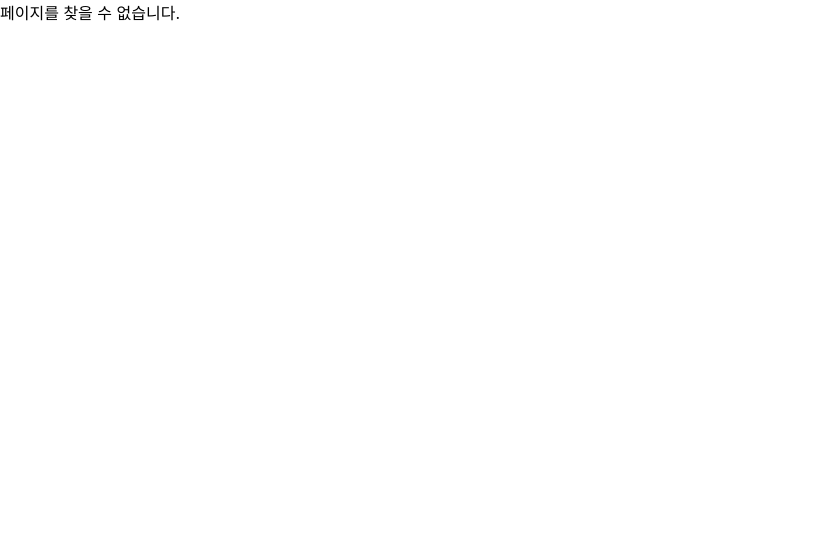
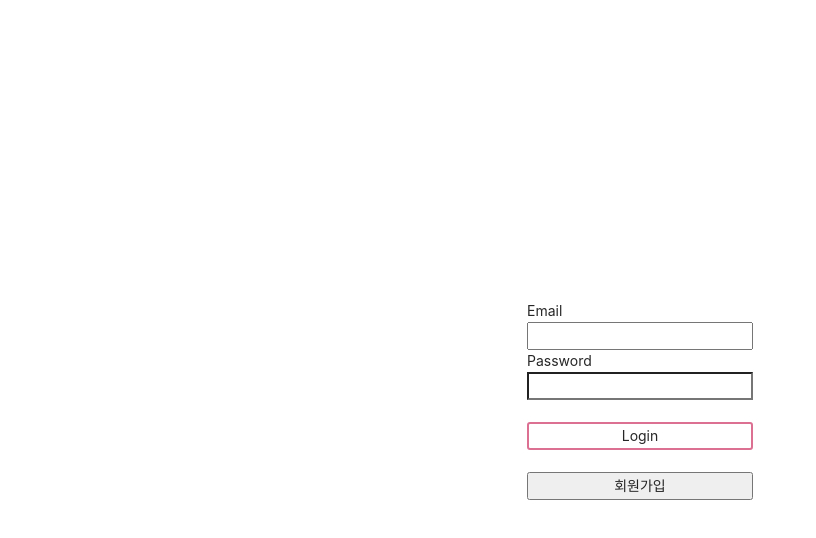
Before and after one commit to strong-minsu/React-Router, a React (Create React App) app: page /login in a window 1280 px wide. Shown: the top 538 px of the page, without its empty margins (0-816 px from the left). Built offline with nearby package versions, Linux system fonts and the light colour scheme.

Commit message:
router말고 다른 이것저것 실험

```diff
--- a/package.json
+++ b/package.json
@@ -6,10 +6,12 @@
     "@testing-library/jest-dom": "^5.16.5",
     "@testing-library/react": "^13.3.0",
     "@testing-library/user-event": "^13.5.0",
+    "antd": "^4.22.7",
     "react": "^18.2.0",
     "react-dom": "^18.2.0",
     "react-router-dom": "^6.3.0",
     "react-scripts": "5.0.1",
+    "styled-components": "^5.3.5",
     "web-vitals": "^2.1.4"
   },
   "scripts": {
--- a/src/App.js
+++ b/src/App.js
@@ -1,13 +1,16 @@
-import { Route, Routes, Link } from "react-router-dom";
+import { Route, Routes } from "react-router-dom";
 import "./App.css";
 import Home from "./pages/Home";
 import Profile from "./pages/Profile";
 import About from "./pages/About";
 import NotFound from "./pages/NotFound";
+import Login from "./pages/Login";
+import "antd/dist/antd.css";
 
 function App() {
   return (
     <Routes>
+      <Route path="/login" element={<Login />} />
       <Route path="/" element={<Home />} />
       <Route path="/profile" element={<Profile />}>
         <Route path=":id" element={<Profile />} />
--- /dev/null
+++ b/src/components/StyledButton.jsx
@@ -0,0 +1,9 @@
+import styled from "styled-components";
+
+const StyledButton = styled.button`
+  background: transparent;
+  border-radius: 3px;
+  border: 2px solid palevioletred;
+`;
+
+export default StyledButton;
--- a/src/pages/Home.jsx
+++ b/src/pages/Home.jsx
@@ -1,13 +1,20 @@
-import { useNavigate } from "react-router-dom";
+import { Link, useNavigate } from "react-router-dom";
+import { Calendar } from "antd";
+
 export default function Home() {
   let navigate = useNavigate();
   function handleClick() {
     navigate("/");
   }
+
   return (
     <>
       <div>Home 페이지 입니다.</div>
       <button onClick={handleClick}>go home</button>
+      <br></br>
+      {/* 링크.. */}
+      <Link to="/About">about</Link>
+      <Calendar />
     </>
   );
 }
--- /dev/null
+++ b/src/pages/Login.jsx
@@ -0,0 +1,44 @@
+import React from "react";
+import { useNavigate } from "react-router-dom";
+import StyledButton from "../components/StyledButton";
+export default function Login() {
+  const [Email, setEmail] = React.useState("");
+  const [Password, setPassword] = React.useState("");
+
+  const onEmailHandler = (event) => {
+    setEmail(event.currentTarget.value);
+  };
+
+  const onPasswordHandler = (event) => {
+    setPassword(event.currentTarget.value);
+  };
+
+  let navigate = useNavigate();
+  function signUp() {
+    navigate("/");
+  }
+
+  return (
+    <div
+      style={{
+        display: "flex",
+        justifyContent: "center",
+        alignItems: "center",
+        width: "100%",
+        height: "100vh",
+      }}
+    >
+      <form style={{ display: "flex", flexDirection: "column" }}>
+        <label>Email</label>
+        <input type="email" value={Email} onChange={onEmailHandler} />
+        <label>Password</label>
+        <input type="password" value={Password} onChange={onPasswordHandler} />
+
+        <br />
+        <StyledButton>Login</StyledButton>
+        <br />
+        <button onClick={signUp}>회원가입</button>
+      </form>
+    </div>
+  );
+}
```
Also changed, not shown: 1 other file (tests, documents, lock files or other folders).
